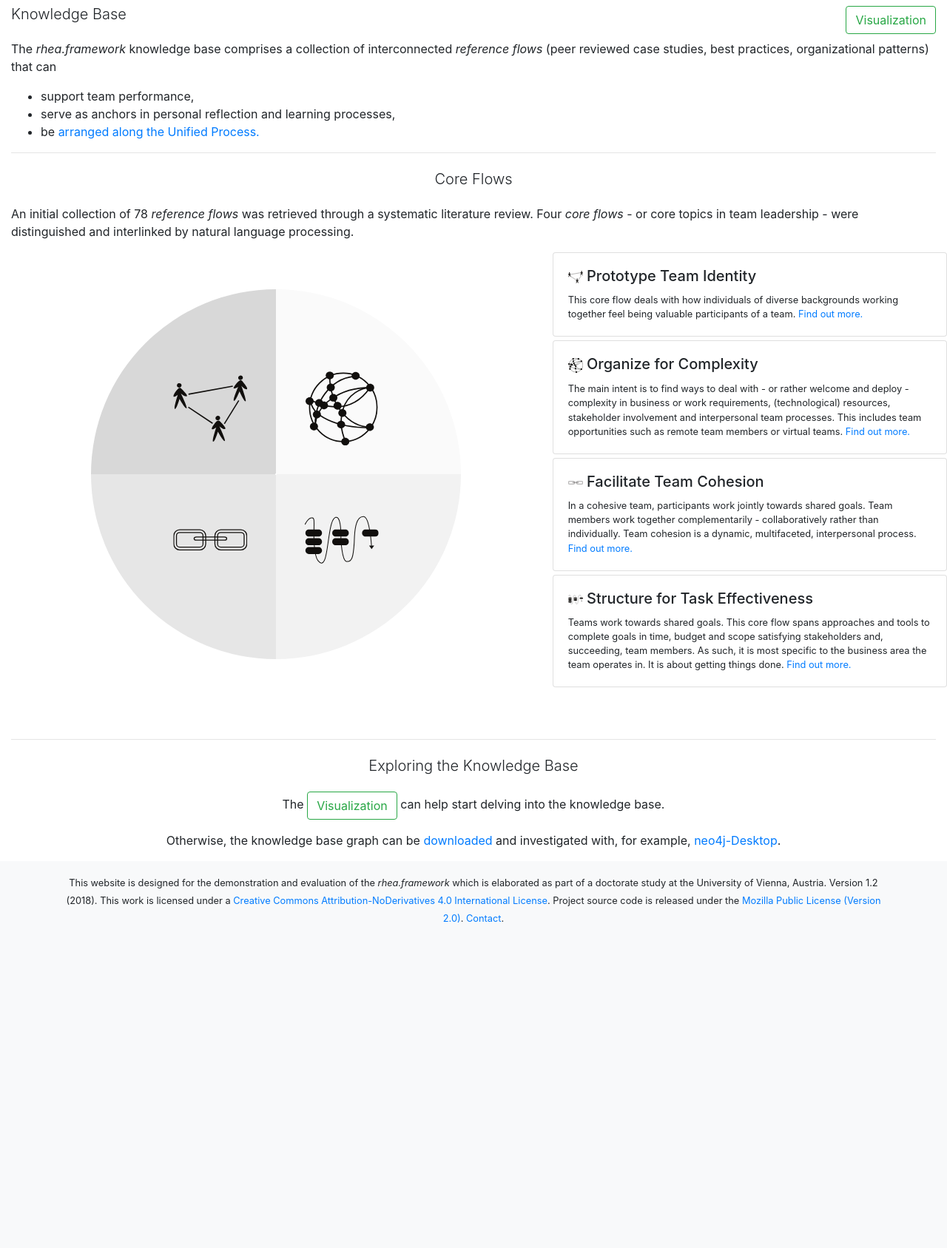
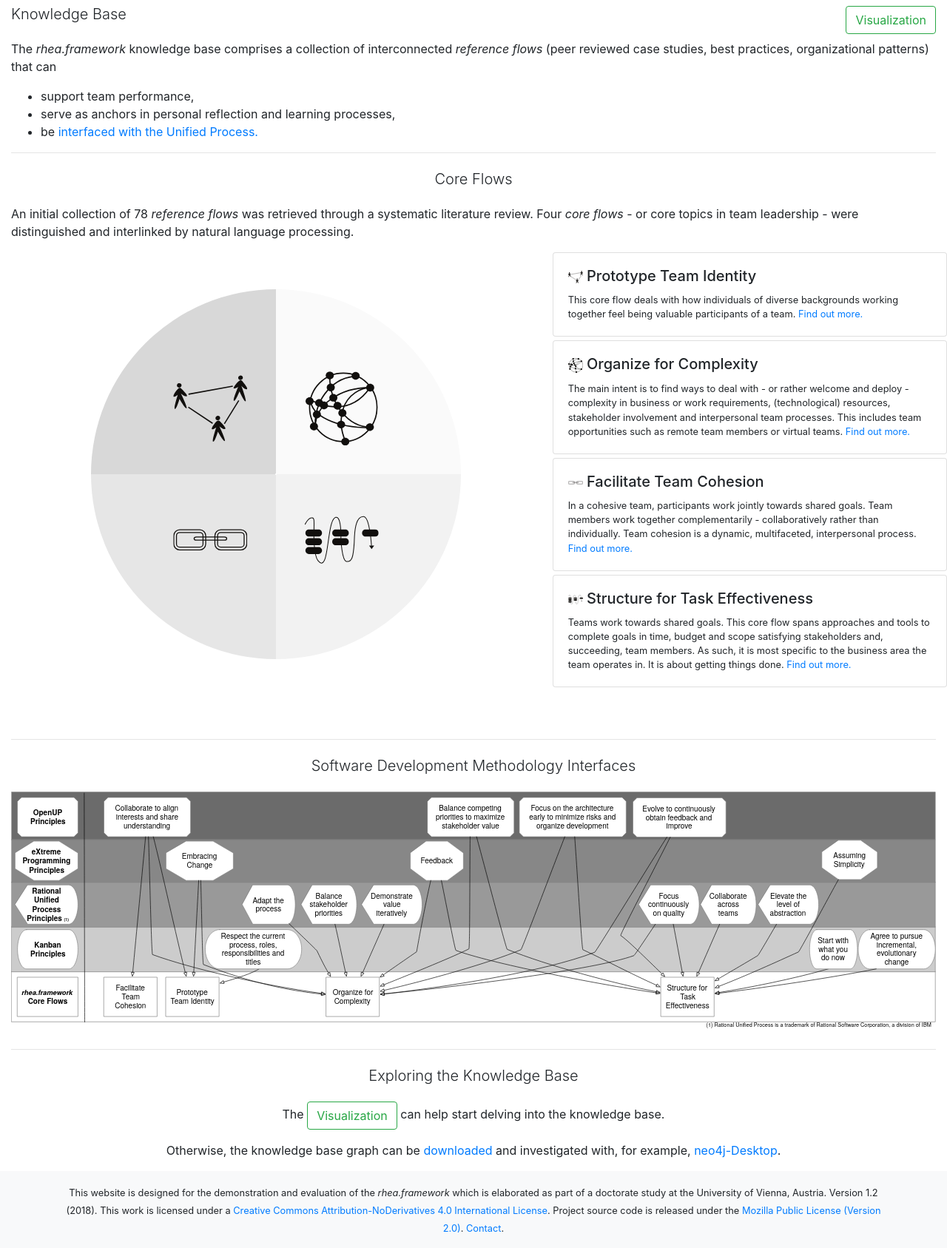
Before and after one commit to rheafmwk/rheafmwk, a Flask app: page /ontologyview in a window 1280 px wide. Shown: the part 56-1743 px from the top of the page at 74% size. Before the commit the page ends 1303 px from the top, so only its background shows below. Run offline with Flask 2, Linux system fonts and the light colour scheme; parts of the project's set-up code (start-up, migrations or seed data) failed here and were passed over; some libraries are stand-ins or nearby versions.

Commit message:
version 1.2 continued

```diff
--- a/src/templates/index.html
+++ b/src/templates/index.html
@@ -88,7 +88,7 @@
     <li><small class="lead">an in-depth team leadership knowledge base for comparison and exploration, and</small></li>
 	<li><small class="lead">offering opportunities to get in contact and share experiences with other team leaders in moderated, case-based reflection meetings.</small></li>
 	</ul><p>
-<span class="lead">The <i>rhea.framework</i> is released as <b>open educational resoure</b>. It can be integrated in various organizational contexts and along other leadership learning approaches. As <a href="#"><i>person principle</i></a> it extends the <a href="https://en.wikipedia.org/wiki/Unified_Process">Unified Process</a>.</span>
+<span class="lead">The <i>rhea.framework</i> is released as <b>open educational resoure</b>. It can be integrated in various organizational contexts and along other leadership learning approaches. <!--It represents a <a href="/ontologyview#methodologyinterfaces"><i>person principle</i></a> to extend software development methodologies.--></span>
 </span>
 		 </div>
 		 <!--<div class="col-md-3"></div>-->
--- a/src/templates/ontologyview.html
+++ b/src/templates/ontologyview.html
@@ -80,7 +80,7 @@
 
 			<div>
 
-		   <p>The <i>rhea.framework</i> knowledge base comprises a collection of interconnected <i>reference flows</i> (peer reviewed case studies, best practices, organizational patterns) that can </p> <ul><li>support team performance,</li> <li>serve as anchors in personal reflection and learning processes,</li> <li>be <a href="#">arranged along the Unified Process.</a> </li> </ul></p>
+		   <p>The <i>rhea.framework</i> knowledge base comprises a collection of interconnected <i>reference flows</i> (peer reviewed case studies, best practices, organizational patterns) that can </p> <ul><li>support team performance,</li> <li>serve as anchors in personal reflection and learning processes,</li> <li>be <a href="#methodologyinterfaces">interfaced with the Unified Process.</a> </li> </ul></p>
 		    <hr>
 		    <h5 class="text-center lead mt-4 mb-4">Core Flows</h5>
 		    <p>An initial collection of 78 <i>reference flows</i> was retrieved through a systematic literature review. Four <i>core flows</i> - or core topics in team leadership - were distinguished and interlinked by natural language processing.
@@ -136,17 +136,18 @@
 		  </div>
       </div>
 		</div>
-
-
-
-
-		<hr/>
+	    <hr>
+	    <h5 class="text-center lead mt-4 mb-4"><a name="methodologyinterfaces">Software Development Methodology Interfaces</a></h5>
+		<div class="text-center mb-4"><img src="../static/assets/devmetinterfaces.svg" width="100%"></div>
+		<hr>
 		<h5 class="text-center lead mt-4 mb-4">Exploring the Knowledge Base</h5>
 	</div>
 
 	<div class="col-md-12">
 			<div class="text-center"><p>The  <a href="/ontologyvisualization" class="btn btn-outline-success  my-2 my-sm-0" role="button" aria-disabled="true">Visualization</a> can help start delving into the knowledge base.</p><p>Otherwise, the knowledge base graph can be <a href="../static/assets/rheadb.zip">downloaded</a> and investigated with, for example, <a href="https://neo4j.com/download/">neo4j-Desktop</a>.</p></div>
+
 		</div>
+
 	</div>
 	</div>
 </div>
```
Also changed, not shown: src/static/assets/devmetinterfaces.svg (added).
